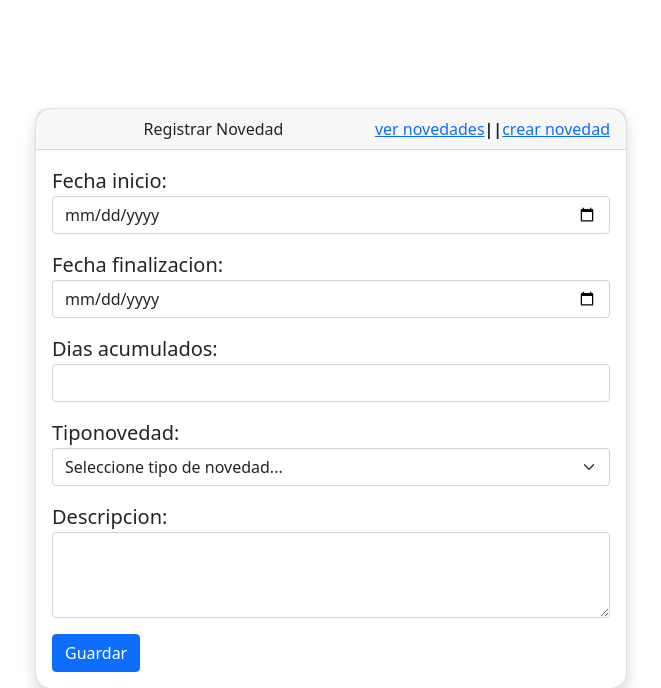
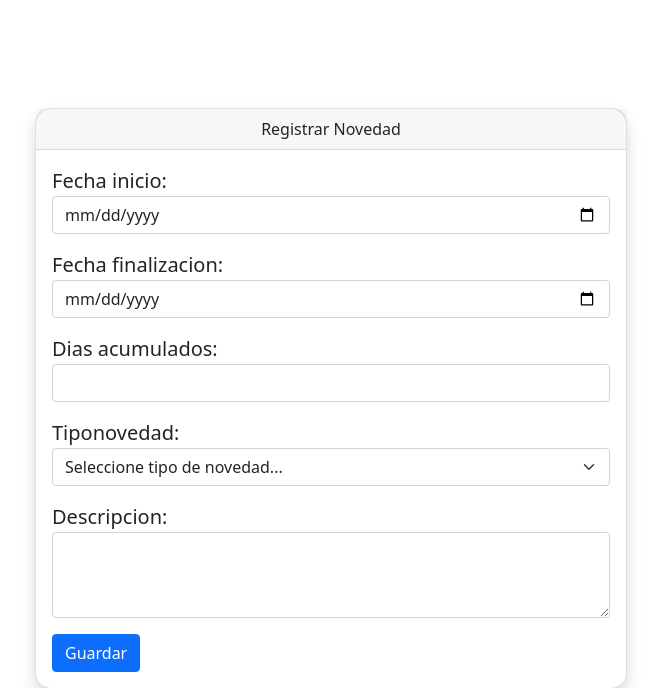
Before and after one commit to esteban2oo1/distriluna, a Django app: page /novedades/crear/ in a window 1280 px wide. Shown: the part 82-770 px from the top of the page, without its empty margins (309-970 px from the left). Run offline with Django 4.2, Linux system fonts and the light colour scheme; data that the repository does not hold is empty; some libraries are stand-ins or nearby versions.

Commit message:
reorganizacion

```diff
--- a/ferreteria/templates/bases/nav.html
+++ b/ferreteria/templates/bases/nav.html
@@ -79,7 +79,8 @@
       <a
         class="dropdown-item text-white fa-solid fa-user"
         style="color: #ffffff"
-        href=""
+        href="{% url 'crear_tipo_novedad' %}"
+        "
       >
         - agregar tipo novedad </a
       >
@@ -88,28 +89,28 @@
         style="color: #ffffff"
         href=""
       >
-        - agregar novedad </a
+        - </a
       >
       <a
       class="dropdown-item text-white fa-solid fa-user"
       style="color: #ffffff"
       href=""
     >
-      - agregar novedad-usuarios </a
+      -  </a
     >
     <a
     class="dropdown-item text-white fa-solid fa-user"
     style="color: #ffffff"
     href=""
   >
-    - agregar dias </a
+    -  </a
   >
   <a
   class="dropdown-item text-white fa-solid fa-user"
   style="color: #ffffff"
   href=""
 >
-  - agregar novdia </a
+  -  </a
 >
     </li>
 
--- a/ferreteria/templates/inicio/front.html
+++ b/ferreteria/templates/inicio/front.html
@@ -7,7 +7,6 @@
   <div class="container text-center">
     <div class="row">
       <div class="col">
-        <a class="fa-solid fa-mug-hot" href="{% url 'crear_novedad' %}"style="font-size: 9.5em;"></a>
 
 
       </div>
--- a/ferreteria/templates/login/bases/baseLogin.html
+++ b/ferreteria/templates/login/bases/baseLogin.html
@@ -34,7 +34,7 @@
       .video-container iframe {
         width: 100%;
         height: 100%;
-        filter: blur(3px); /* Ajusta el valor del desenfoque según tu preferencia */
+        filter: blur(0px); /* Ajusta el valor del desenfoque según tu preferencia */
         transform: scale(1.1); /* Ajusta el valor de escala según tu preferencia */
       }
 
@@ -53,7 +53,8 @@
       <iframe
         width="560"
         height="315"
-        src="https://www.youtube.com/embed/Rumba7KDLpI?si=nkij6phKP1Rhyvpj&amp;controls=0&autoplay=1&mute=1&loop=1&playlist=Rumba7KDLpI"
+        src="https://www.youtube.com/embed/oX4HJu1WQII?si=nkij6phKP1Rhyvpj&controls=0&autoplay=1&mute=1&loop=1&playlist=oX4HJu1WQII"
+
         title="YouTube video player"
         frameborder="0"
         allow="accelerometer; autoplay; clipboard-write; encrypted-media; gyroscope; picture-in-picture; web-share"
--- a/ferreteria/templates/login/bases/cardLogin.html
+++ b/ferreteria/templates/login/bases/cardLogin.html
@@ -12,7 +12,7 @@
         >
           <p class="text-center mx-auto m-0">
             {% block card_title %}{% endblock %}
-            <img src="{% static 'images/logoDistriluna1.png' %}" alt="Logo de la empresa" class="img-fluid">
+            <img src="{% static 'images/logoDistriluna.png' %}" alt="Logo de la empresa" class="img-fluid">
           </p>
           <div class="mac-buttons d-flex">
             <div class="mac-button close bg-danger rounded-circle"></div>
--- a/ferreteria/templates/novedades/crear.html
+++ b/ferreteria/templates/novedades/crear.html
@@ -1,9 +1,6 @@
 {% extends 'bases/card.html' %}
 {% block title %}Registrar Novedad{% endblock %}
-{% block card_title %}Registrar Novedad<div><a href="{% url 'index_tipos_novedades' %}">ver novedades</a></div>
-<b>||</b>
-<div><a href="{% url 'crear_tipo_novedad' %}">crear novedad</a></div>
-{% endblock %}
+{% block card_title %}Registrar Novedad{% endblock %}
 {% block card_content %}
 
 <form method="post" class="form">
--- a/ferreteria/templates/novedades/index_novedades.html
+++ b/ferreteria/templates/novedades/index_novedades.html
@@ -23,7 +23,10 @@
         <td>{{ novedad.tipoNovedad }}</td>
         <td>{{ novedad.descripcion }}</td>
         <td>
-          <a href="{% url 'editar_novedad' pk=novedad.pk %}">Editar</a>
+          <a class="fa-solid fa-marker" href="{% url 'editar_novedad' pk=novedad.pk %}"></a>
+          <b>|</b>
+          <a class="fa-solid fa-trash" href="{% url 'eliminar_novedad' pk=novedad.pk %}"></a>
+
         </td>
       </tr>
     {% endfor %}
--- a/ferreteria/templates/tiposNovedades/crear.html
+++ b/ferreteria/templates/tiposNovedades/crear.html
@@ -6,8 +6,10 @@
   {% csrf_token %}
   {{ form.as_p }}
   <button type="submit" class="btn btn-primary">Guardar</button>
+
 </form>
-
+<div>.</div>
+<a href="{% url 'index_tipos_novedades' %}"class="btn btn-primary">listar</a>
 {% endblock %}
 {% block content %}
   {% with container_class="container w-50" %}
--- a/ferreteria/views.py
+++ b/ferreteria/views.py
@@ -59,7 +59,7 @@ def crear_tipo_novedad(request):
         form = TiposNovedadesForm(request.POST)
         if form.is_valid():
             form.save()
-            return redirect('index_tipos_novedades')
+            return redirect('crear_tipo_novedad')
     else:
         form = TiposNovedadesForm()
     return render(request, 'tiposNovedades/crear.html', {'form': form})
```
Also changed, not shown: ferreteria/templates/usuarios/index_usuarios.html (+10 -0 lines).
